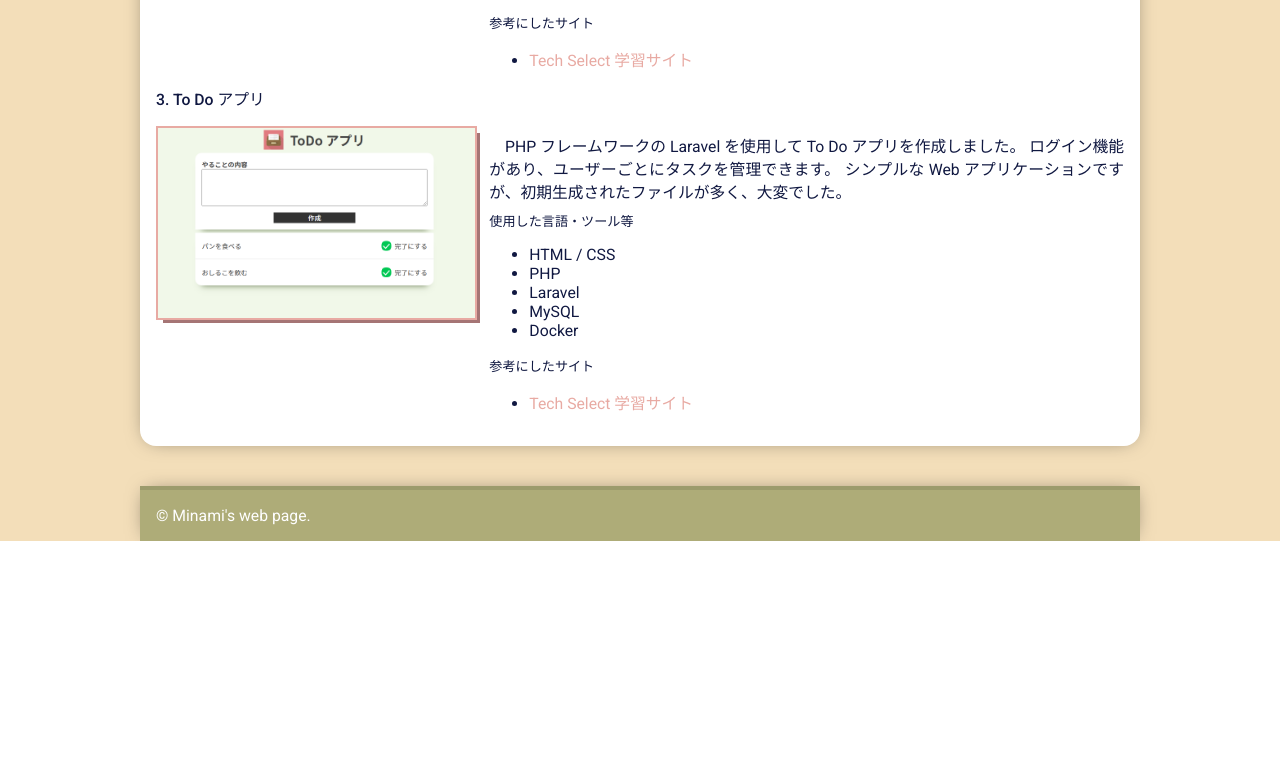
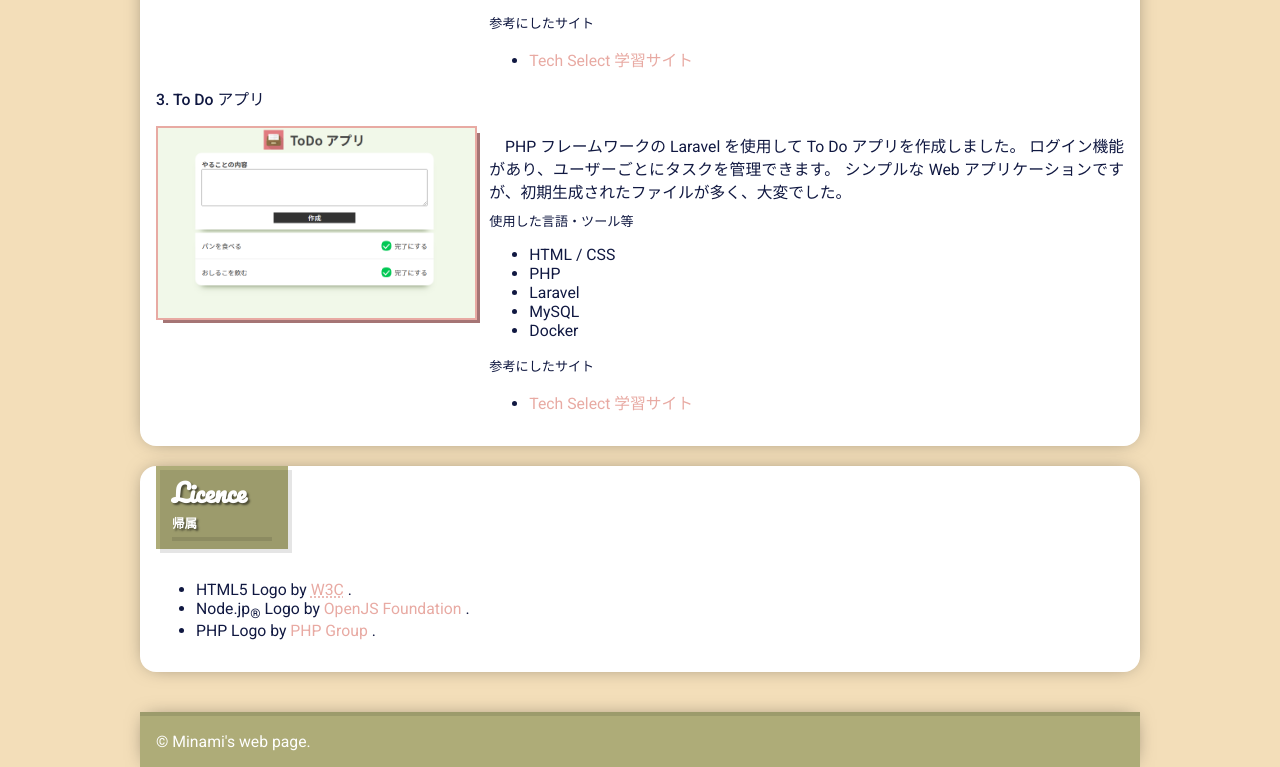
Before and after one commit to is0550kv/web-portfolio-mina, a plain HTML site: page public/index.html in a window 1280 px wide. Shown: the part 3016-3783 px from the top of the page. Before the commit the page ends 3557 px from the top, so only its background shows below. Drawn offline with nearby package versions, Linux system fonts and the light colour scheme.

Commit message:
add license

```diff
--- a/public/index.html
+++ b/public/index.html
@@ -394,6 +394,39 @@
         </div>
       </div>
 
+      <div style="height: 20px"></div>
+
+      <div class="card-cover bg-white">
+        <h2 class="card-title-cover bg-2 text-light">
+          <div class="card-title">Licence</div>
+          <div class="card-subtitle">帰属</div>
+          <div class="card-title-line"></div>
+        </h2>
+        <div class="card-contents">
+          <ul>
+            <li>
+              <span>
+                HTML5 Logo by
+                <a href="https://www.w3.org/"
+                  ><abbr title="World Wide Web Consortium">W3C</abbr></a
+                > </span
+              >.
+            </li>
+            <li>
+              <span>
+                Node.jp<sub>&reg;</sub> Logo by
+                <a href="https://nodejs.org/">OpenJS Foundation</a> </span
+              >.
+            </li>
+            <li>
+              <span>
+                PHP Logo by
+                <a href="https://www.php.net/credits.php">PHP Group</a> </span
+              >.
+            </li>
+          </ul>
+        </div>
+      </div>
       <div style="height: 40px"></div>
 
       <footer class="footer-cover bg-2 text-light">
```
